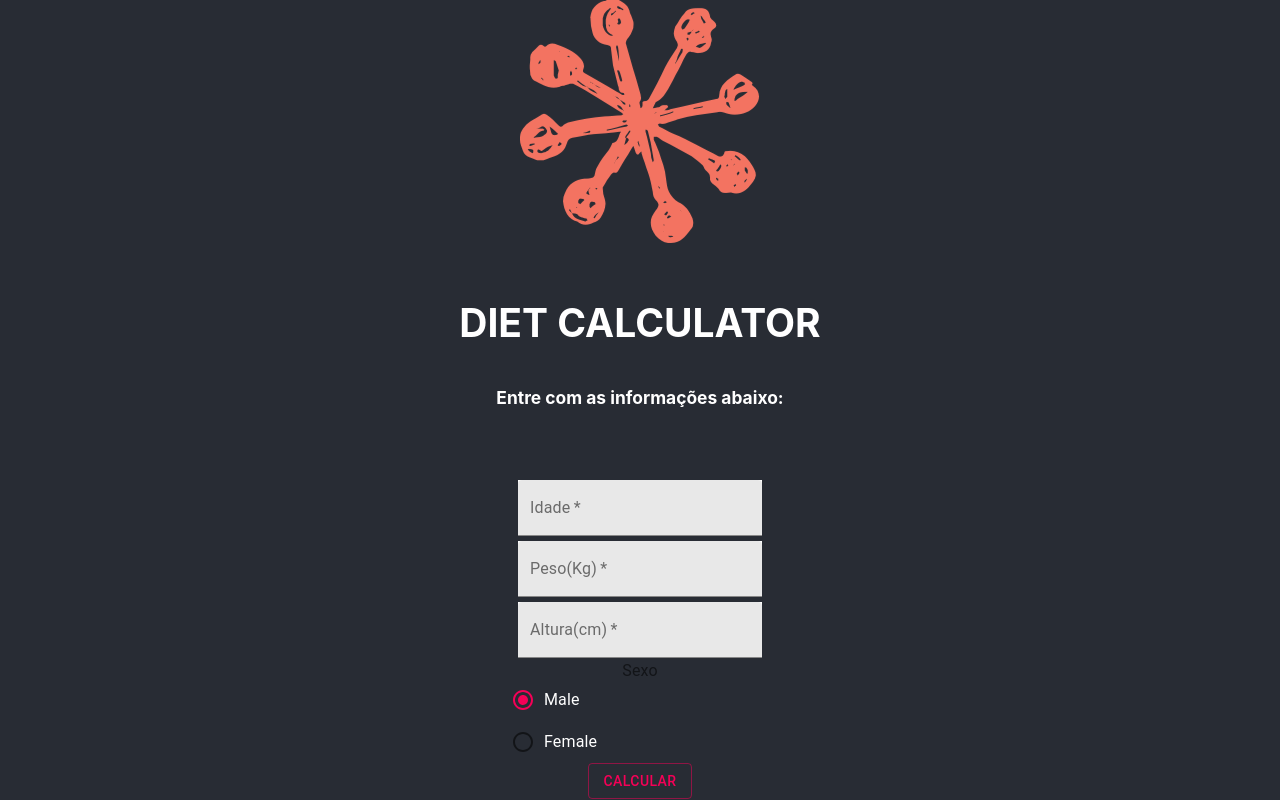
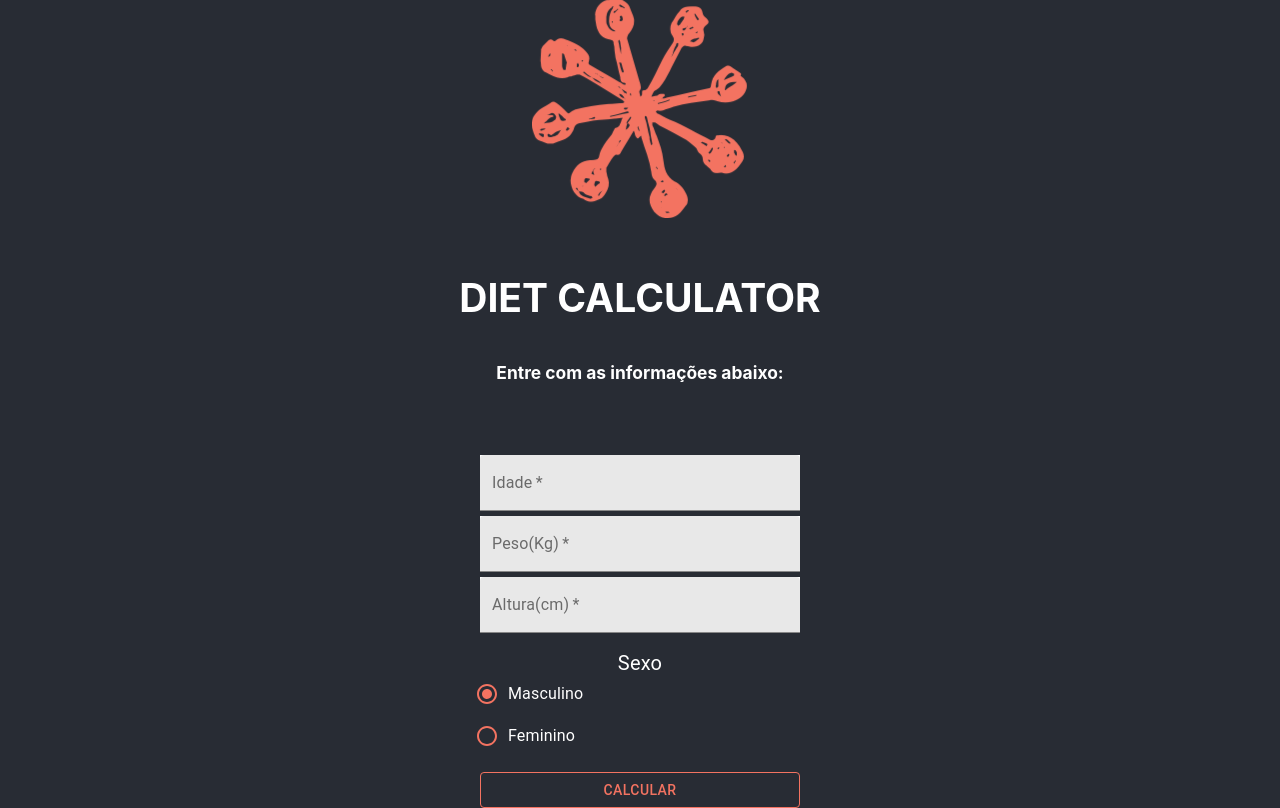
Before and after one commit to jpbonetti/diet-calculator, a React (Create React App) app: page / in a window 1280 px wide. Built offline with nearby package versions, Linux system fonts and the light colour scheme.

Commit message:
Refactoring css from App and TMB component

```diff
--- a/src/App.css
+++ b/src/App.css
@@ -3,7 +3,7 @@
 }
 
 .App-logo {
-  height: 30vmin;
+  height: 27vmin;
   pointer-events: none;
 }
 
--- a/src/components/TmbComponent.css
+++ b/src/components/TmbComponent.css
@@ -1,7 +1,29 @@
 .tmb-text-field {
   background-color: white;
+  width: 25vw;
 }
 
 .text-field-margin {
   margin: 5px;
 }
+
+.radio-button-gender-color {
+  color: #F37361 !important;
+}
+
+.button-calculate {
+  border-color: #F37361 !important;
+  color: #F37361 !important;
+  width: 25vw;
+  margin-top: 15px !important;
+}
+
+.radio-group-gender {
+  margin-left: 2px !important;
+}
+
+.form-label-gender {
+  font-size: 20px !important;
+  margin-top: 20px;
+  color: #FFFFFF !important;
+}
--- a/src/components/TmbComponent.jsx
+++ b/src/components/TmbComponent.jsx
@@ -28,11 +28,11 @@ export default class TmbComponent extends Component {
   }
 
   handleChangeRadioButtons(e) {
+    debugger;
     this.tbmbnformations.gender = e.target.value;
   }
 
   calculate() {
-    debugger;
     if (this.tbmbnformations.gender === undefined || this.tbmbnformations.gender === 'male') {
       this.tbmbnformations.result = 66 + (13.8 * this.tbmbnformations.weight) + (5 * this.tbmbnformations.height) - (6.8 * this.tbmbnformations.age);
     } else {
@@ -83,15 +83,25 @@ export default class TmbComponent extends Component {
           />
         </div>
         <div>
-            <FormLabel component="legend">Sexo</FormLabel>
-            <RadioGroup defaultValue="male" aria-label="gender" name="gender1" value={this.tbmbnformations.gender} onChange={this.handleChangeRadioButtons.bind(this)}>
-              <FormControlLabel value="male" control={<Radio />} label="Male" />
-              <FormControlLabel value="female" control={<Radio />} label="Female" />
+            <FormLabel
+              className="form-label-gender"
+              component="legend">
+              Sexo
+            </FormLabel>
+            <RadioGroup
+              className="radio-group-gender"
+              defaultValue="male"
+              aria-label="gender"
+              name="gender1"
+              value={this.tbmbnformations.gender}
+              onChange={this.handleChangeRadioButtons.bind(this)}>
+                <FormControlLabel value="male" control={<Radio className="radio-button-gender-color"/>} label="Masculino" />
+                <FormControlLabel value="female" control={<Radio className="radio-button-gender-color"/>} label="Feminino" />
             </RadioGroup>
         </div>
         <div>
           <Button
-            className="Button"
+            className="button-calculate"
             variant="outlined"
             color="secondary"
             onClick={this.calculate}>
```
